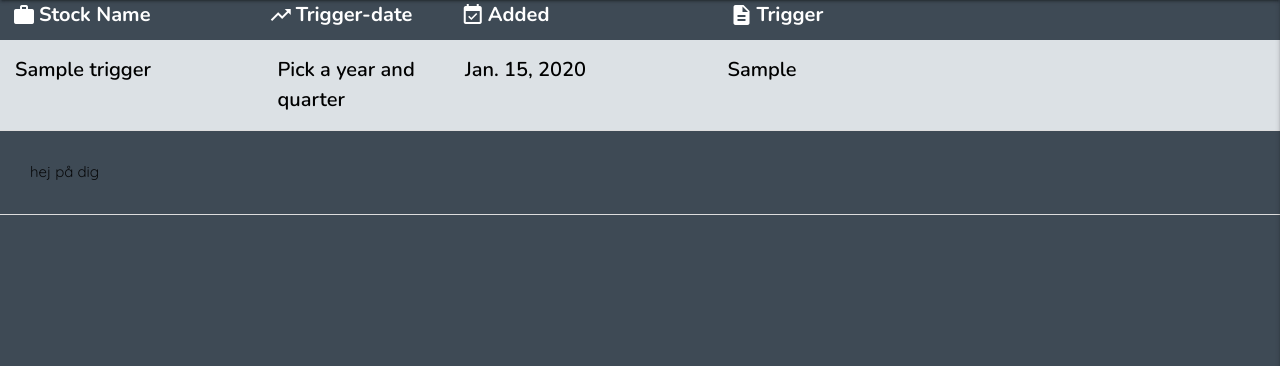
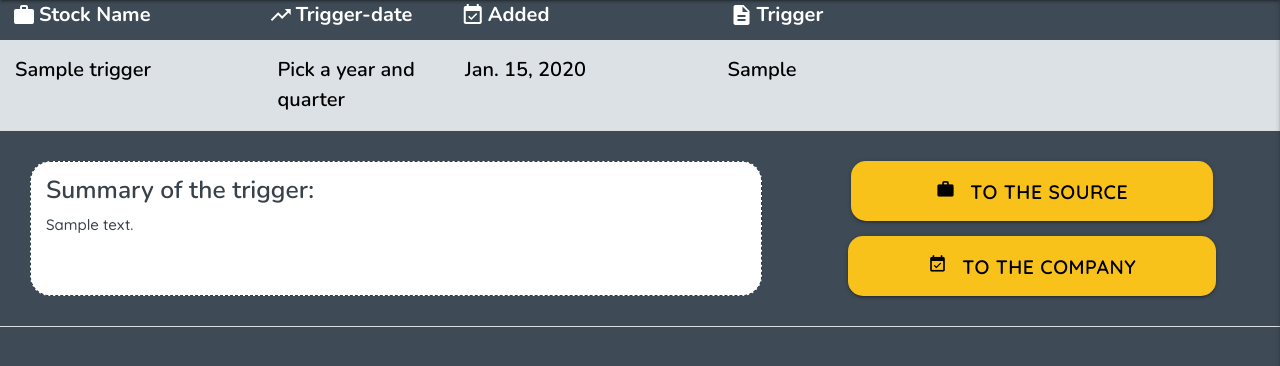
Before and after one commit to AntonEi/TriggerStocks, a Django app: page / in a window 1280 px wide, after a click that opens the changed part. Shown: the part 64-430 px from the top of the page. Run offline with Django 4.2, Linux system fonts and the light colour scheme; tables that the repository leaves empty hold one stand-in row (values such as "Sample post").

Commit message:
Add infosection and styling on it

```diff
--- a/static/css/style.css
+++ b/static/css/style.css
@@ -8,15 +8,13 @@ body {
     background-color: #3e4a55;
     font-family: "Quicksand", sans-serif;
 }
-
-h2 {
-    font-size: 200px;
-}
-
+/* The navbar style */
 .dark-nav {
     background-color: rgba(3, 4, 3, 0.81);
 }
-/* For the sort field (stocks, trigger-date...) */
+/* End navbar style */
+
+/* For the sort thead field (stocks, trigger-date...) */
 .order {
   font-weight: 700;
   font-size: 20px;
@@ -35,21 +33,20 @@ h2 {
 
 .trigger-info {
   display: grid;
-  grid-template-columns: 21% 15% 21% 37%; /* Each column occupies 25% of the container width */
+  grid-template-columns: 21% 15% 21% 43%; /* Each column occupies 25% of the container width */
   width: 100%;
   color: black;
-}
-
-.container-list {
-  width: 100%; /* Full width by default */
-  margin: 0 auto; /* Center the container horizontally */
-  max-width: 1626px; /* Set maximum width for the container */
-}
-
-.trigger-info {
   font-family: "Nunito", sans-serif;
   font-size: 20px;
   font-weight: 600;
+}
+/* End of the thead field (stocks, trigger-date...) */
+
+/* Header of the trigger list  */
+.container-list {
+  width: 100%;
+  margin: 0 auto;
+  max-width: 1626px;
 }
 
 .collapsible-header {
@@ -64,6 +61,89 @@ h2 {
   box-shadow: none !important; /* Override for other browsers */
 }
 
+/* End of the Header trigger list  */
+
+/* Start of the info grid */
+.info-grid {
+  display: grid;
+  grid-template-columns: 60% 40%; /* Each column occupies 25% of the container width */
+  width: 100%;
+}
+
+.infotext-grid {
+  background-color: white;
+  font-family: "Nunito", sans-serif;
+  border-radius: 20px;
+  border-style: dashed;
+  border-color: #2c404c;
+  border-width: 1px;
+  border-spacing: 3px
+}
+
+.text-padding {
+  padding: 1rem;
+  font-family: "Nunito", sans-serif;
+}
+
+.summary-text {
+  font-size: 1rem;
+  font-family: "Quicksand";
+  font-weight: 500;
+  color: #38424b;
+}
+
+.summary-header {
+  font-size: 25;
+  font-family: "Nunito", sans-serif;
+  font-weight: 600;
+  margin-top: 0;
+  color: #38424b;
+}
+
+/* buttons styling */
+
+.padding-div {
+  padding-left: 52px;
+  background-color: #3e4a55;
+  display: flex;
+  flex-direction: column;
+  justify-content: center; /* Centers content horizontally */
+  align-items: center; /* Centers content vertically */
+  text-align: center; /* Ensures text is centered */
+}
+
+#info-button{
+  background-color: #f8c21a;
+  height: 60px;
+  padding-left: 85px;
+  padding-right: 85px;
+  color: black;
+  border-radius: 15px;
+  font-family: "Nunito" sans-serif;
+  font-size: 1.3rem;
+  font-weight: 600;
+}
+#company-button {
+  background-color: #f8c21a;
+  height: 60px;
+  margin-top: 15px;
+  padding-left: 80px;
+  padding-right: 80px;
+  color: black;
+  border-radius: 15px;
+  font-family: "Nunito" sans-serif;
+  font-size: 1.3rem;
+  font-weight: 600;
+}
+
+#info-button i, #company-button i {
+  margin-right: 15px; /* Increase the space between the icon and the text */
+  margin-top: 10px;
+  border-radius: 15px;
+}
+/* End of button styling */
+
+/* End of the info grid */
 
 @media (min-width: 1626px) {
   .container-list {
--- a/triggerlist/templates/triggerlist/index.html
+++ b/triggerlist/templates/triggerlist/index.html
@@ -23,7 +23,22 @@
           <span class="trigger-span">{{ trigger.trigger_headline }}</span>
         </div>
       </div>
-      <div class="collapsible-body"><span>hej på dig</span></div>
+      <div class="collapsible-body">
+        <div class="info-grid">
+          <div class="infotext-grid">
+            <div class="text-padding">
+            <h5 class="summary-header">Summary of the trigger:</h5>
+            <span class="summary-text">{{ trigger.summary |safe }}</span>
+            </div>
+          </div>
+          <div class="button-grid">
+            <div class="padding-div">
+              <a href="{{ trigger.pr_link }}" target="_blank" id="info-button" class="waves-effect waves-light btn"><i class="material-icons ">work</i>to the source</a>
+              <a href="{{ trigger.website_link }}" target="_blank" id="company-button" class="waves-effect waves-light btn info-button"><i class="material-icons ">event_available</i>to the company</a>
+            </div>
+          </div>
+        </div>
+      </div>
     </li>
 
     {% endfor %}
```
